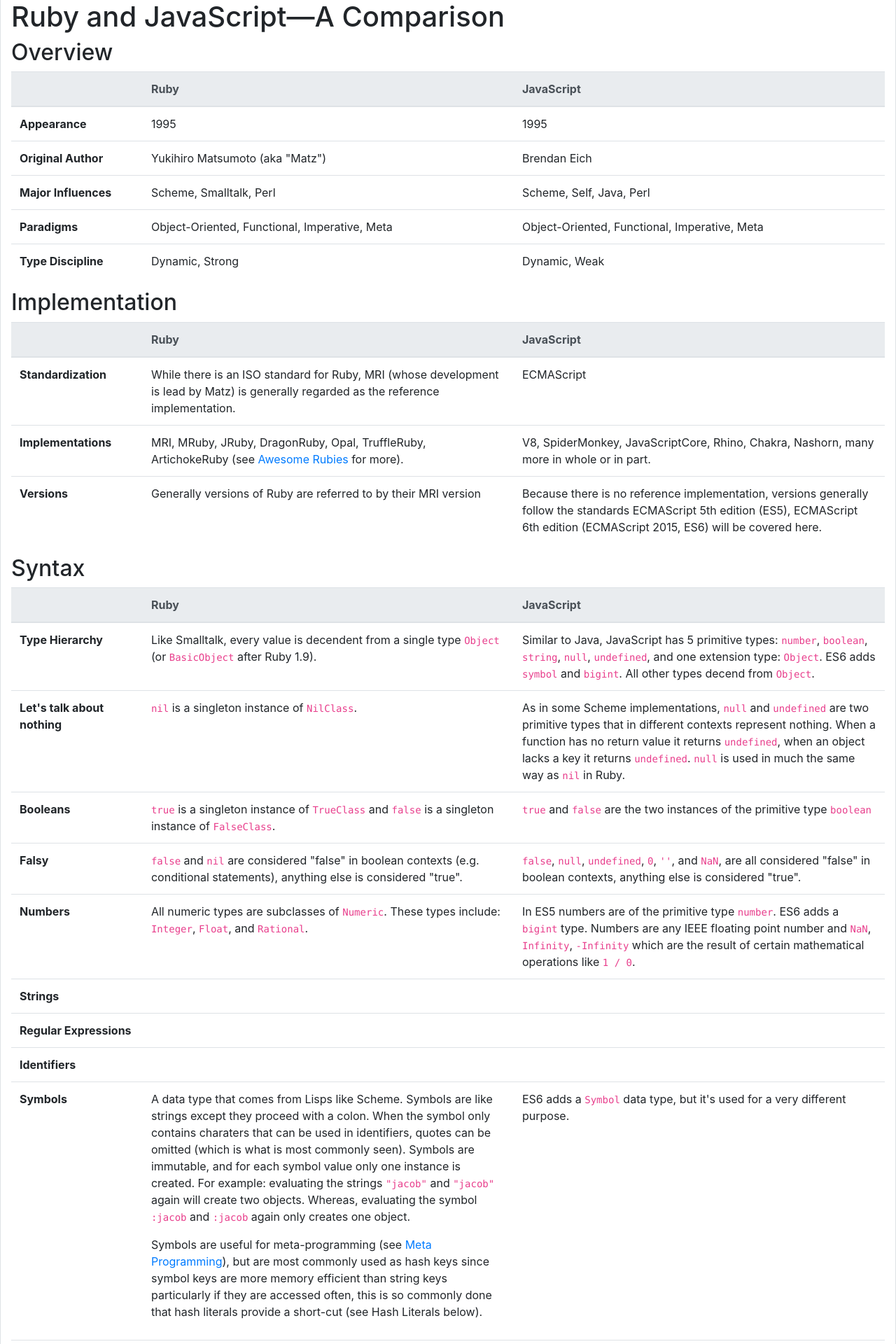
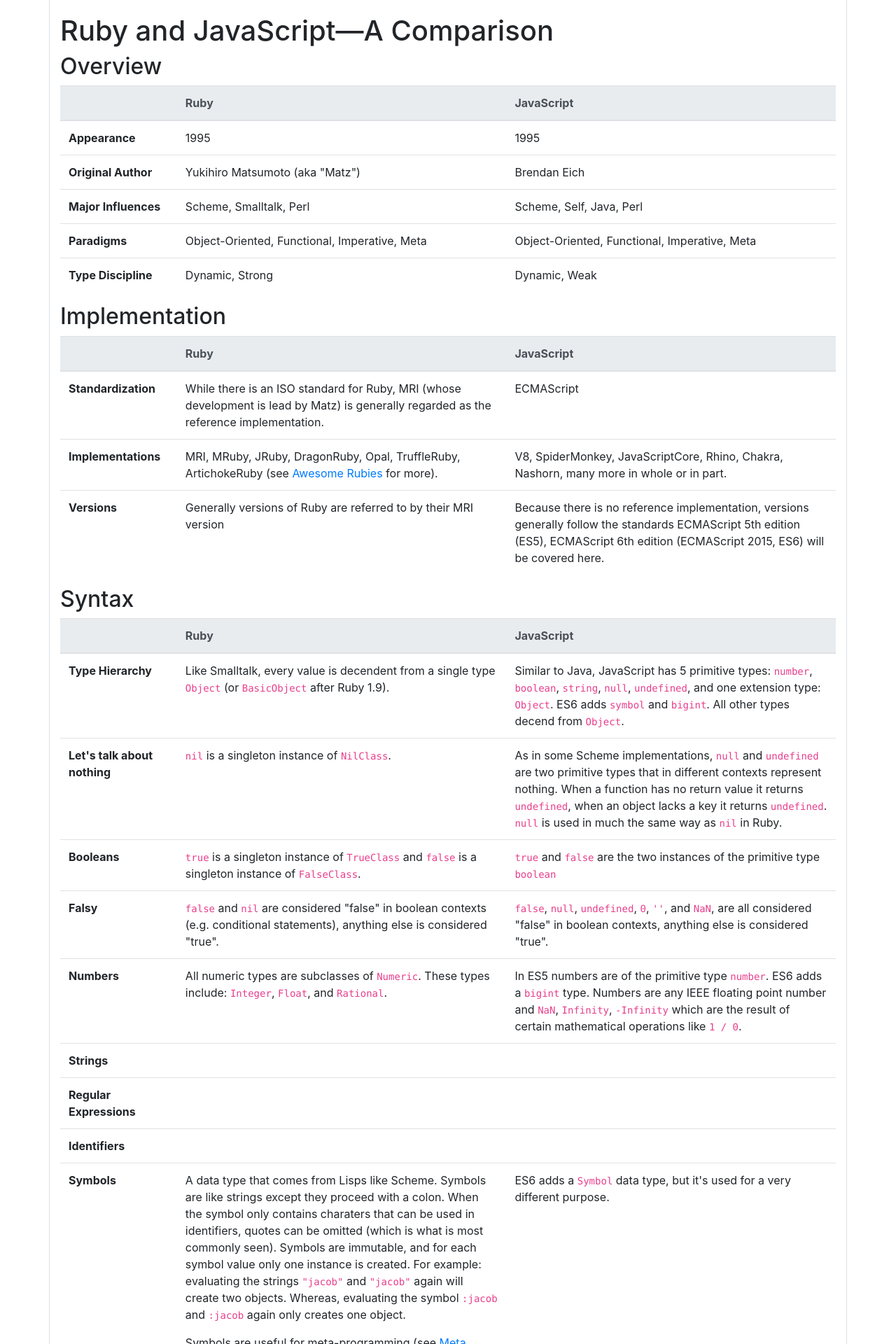
Before and after one commit to delonnewman/ruby-and-javascript, a Jekyll site: the page built from index.html, in a window 1280 px wide. Shown: the top 1920 px of the page at 70% size. Built offline with Jekyll 4.4.1, drawn with Linux system fonts in a browser that asks for light colours.

Commit message:
More layout improvements

```diff
--- a/_layouts/default.html
+++ b/_layouts/default.html
@@ -14,7 +14,7 @@
     <title>{{ site.title }}</title>
   </head>
   <body>
-    <main class="container-fluid border-right border-left comparison-chart">
+    <main class="container border-right border-left comparison-chart">
       {{ content }}
     </main>
     <script src="js/highlight.js"></script>
--- a/css/site.scss
+++ b/css/site.scss
@@ -2,6 +2,9 @@
 ---
 
 .comparison-chart {
+  padding-top: 20px;
+  padding-bottom: 20px;
+
   .col-description {
     width: 15%;
   }
```
